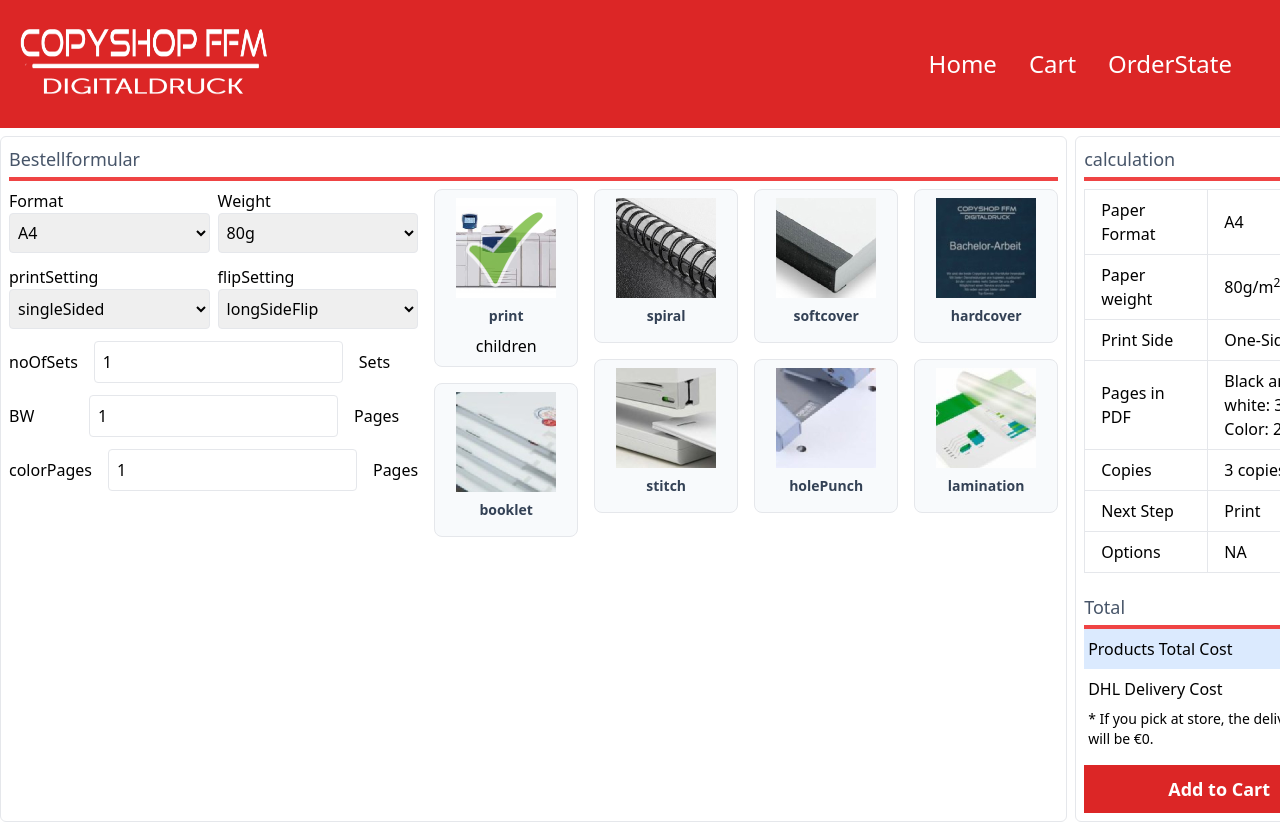
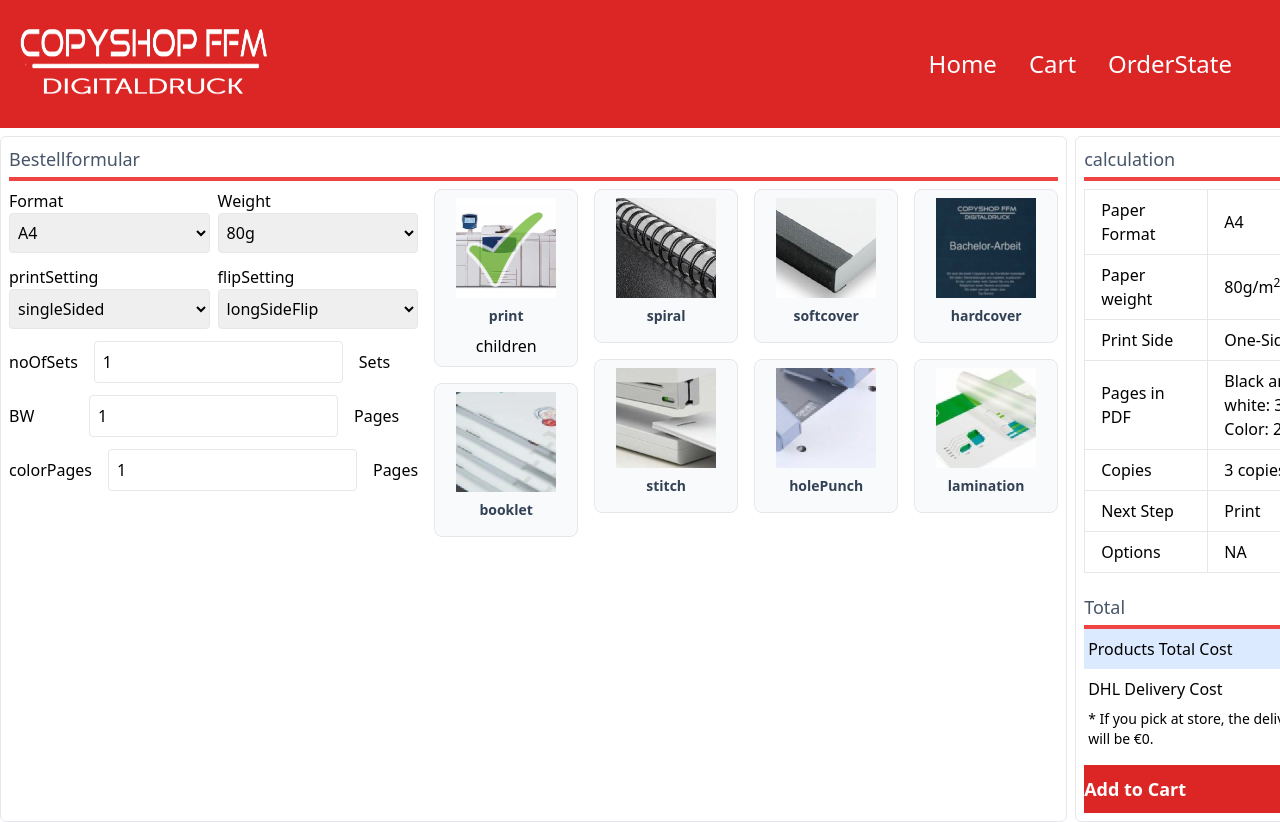
Before and after one commit to Fair-Technology/CopyshopFFM-ReactJS, a React (Vite) app: page / in a window 1280 px wide. Shown: the top 822 px of the page. Built offline with nearby package versions, Linux system fonts and the light colour scheme.

Commit message:
Update calculationArea.tsx
deleted grid

```diff
--- a/src/components/calculationArea.tsx
+++ b/src/components/calculationArea.tsx
@@ -102,7 +102,7 @@ const AddToCartBtn = () => {
 	return (
 		<div
 			onClick={AddToCart}
-			className="bg-red-600 text-white text-lg font-bold grid place-content-center min-h-12"
+			className="bg-red-600 text-white text-lg font-bold place-content-center min-h-12"
 		>
 			Add to Cart
 		</div>
```
